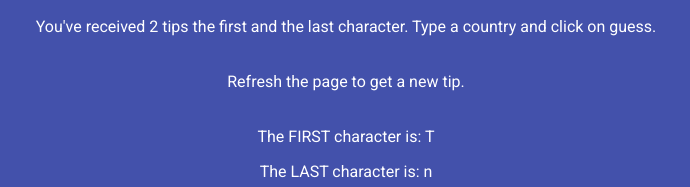
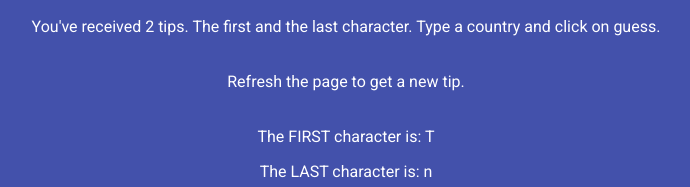
Before and after one commit to gabrieldudekvidal/guess-the-country, a plain HTML site: page index.html in a window 1280 px wide. Shown: the part 399-586 px from the top of the page, 294-984 px from the left. Drawn offline with Linux system fonts and the light colour scheme.

Commit message:
Update index.html

```diff
--- a/index.html
+++ b/index.html
@@ -17,7 +17,7 @@
 
   <div class="container">
 
-    <p class="description">You've received 2 tips the first and the last character. Type a country and click on guess.</p>
+    <p class="description">You've received 2 tips. The first and the last character. Type a country and click on guess.</p>
     <p class="description">Refresh the page to get a new tip.</p>
 
     <p id="tip0"></p>
```
